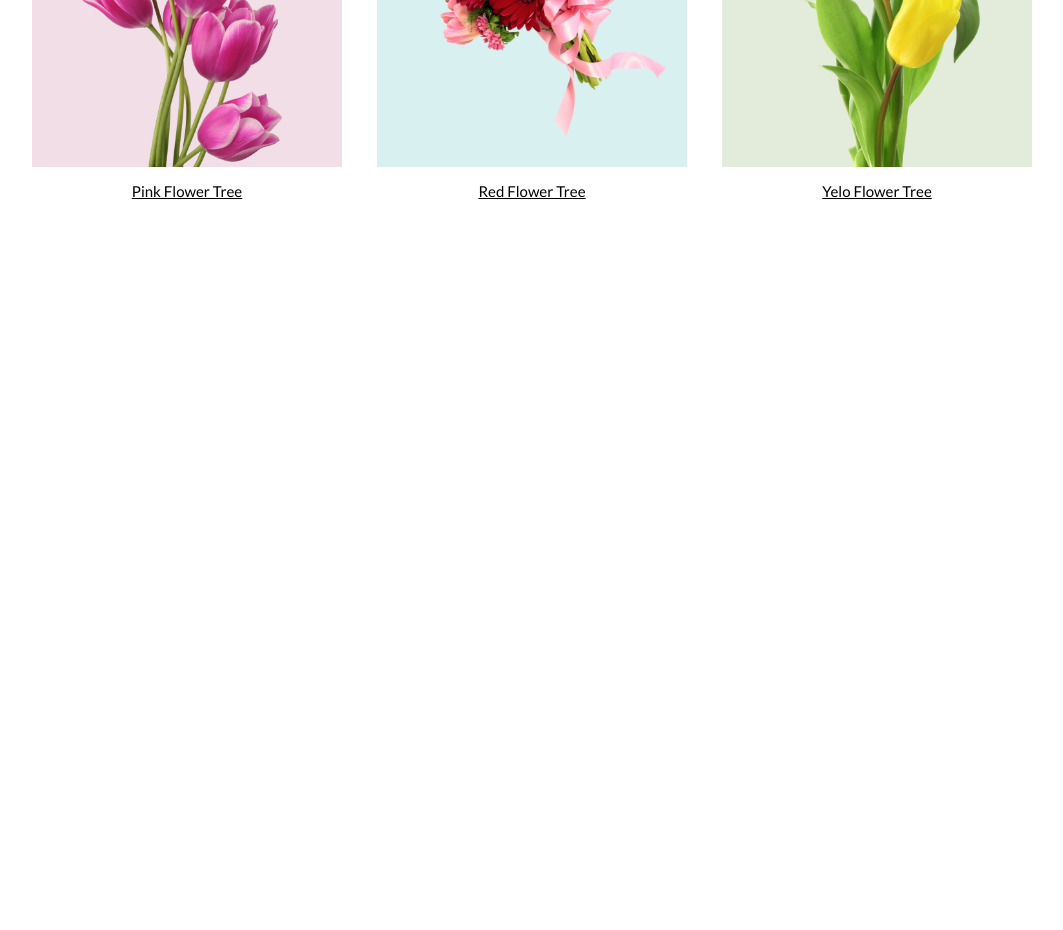
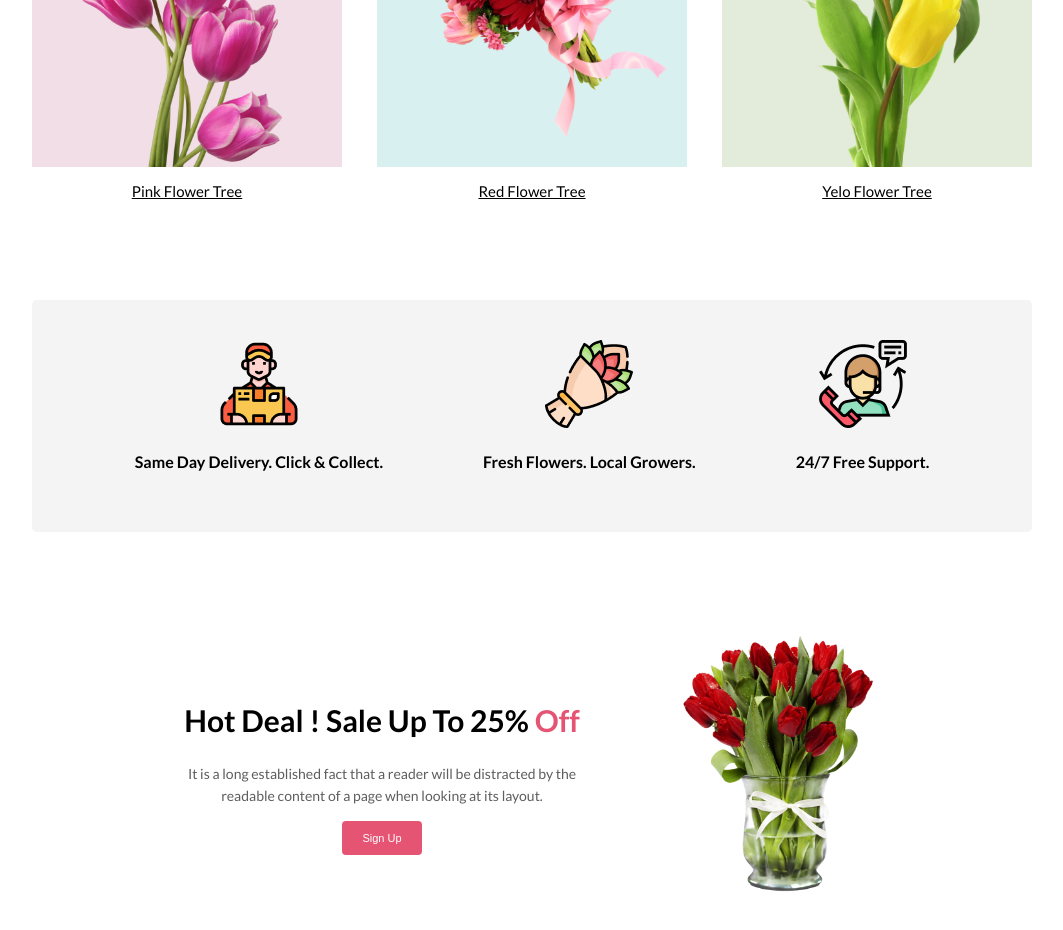
Before and after one commit to FahimHasan683031/assignment1-flower-shop, a plain HTML site: page index.html in a window 1280 px wide. Shown: the part 946-1876 px from the top of the page, without its empty margins (112-1175 px from the left). Before the commit the page ends 1246 px from the top, so only its background shows below. Drawn offline with Linux system fonts and the light colour scheme.

Commit message:
call to action and offer section done

```diff
--- a/index.html
+++ b/index.html
@@ -53,6 +53,45 @@
             </div>
         </div>
     </section>
+<!-- Feture section finish -->
+
+<!-- call to action section start -->
+<section class="calto-action container">
+    <div class="action-box">
+        <img src="./Flower Asset/Group 57.png" alt="">
+        <h4>Same Day Delivery. Click & Collect.</h4>
+    </div>
+    <div class="action-box">
+        <img src="./Flower Asset/Group 58.png" alt="">
+        <h4>Fresh Flowers. Local Growers.</h4>
+    </div>
+    <div class="action-box">
+        <img src="./Flower Asset/Group 59.png" alt="">
+        <h4>24/7 Free Support.</h4>
+    </div>
+</section>
+
+<!-- call to action section end -->
+
+<!-- offer section start -->
+
+<section class="offer-section">
+    <div class="container">
+        <div class="offer-body">
+            <div class="offer-left">
+                <h1 class="section-title">Hot Deal ! Sale Up To 25% <span>Off</span> </h1>
+                <p class="section-des">It is a long established fact that a reader will be distracted by the <br> readable  content of a page when looking at its layout.</p>
+                <button class="comon-btn">Sign Up</button>
+            </div>
+            <div class="offer-right">
+                <img src="./Flower Asset/pngwing 8.png" alt="">
+            </div>
+        </div>
+    </div>
+</section>
+
+<!-- offer section ent -->
+
 </body>
 
 </html>
--- a/style.css
+++ b/style.css
@@ -125,3 +125,40 @@ body{
     text-align: center;
 }
 /* feture section css end */
+
+/* call to action css start */
+.calto-action{
+    display: flex;
+    justify-content: center;
+    gap: 100px;
+    background: rgba(39, 39, 39, 0.05);
+    padding: 40px 0;
+    border-radius: 5px;
+}
+.action-box{
+    text-align: center;
+}
+/* call to action css end */
+
+/* offer section css start */
+
+.offer-section{
+    margin: 100px 0;
+}
+.offer-left{
+    text-align: center;
+}
+.offer-body{
+    display: flex;
+    justify-content: center;
+    gap: 100px;
+    align-items: center;
+}
+.offer-right img{
+    width: 200px;
+    height: auto;
+}
+.offer-left>h1>span{
+    color: #E55473;
+}
+/* offer section css end */
```
